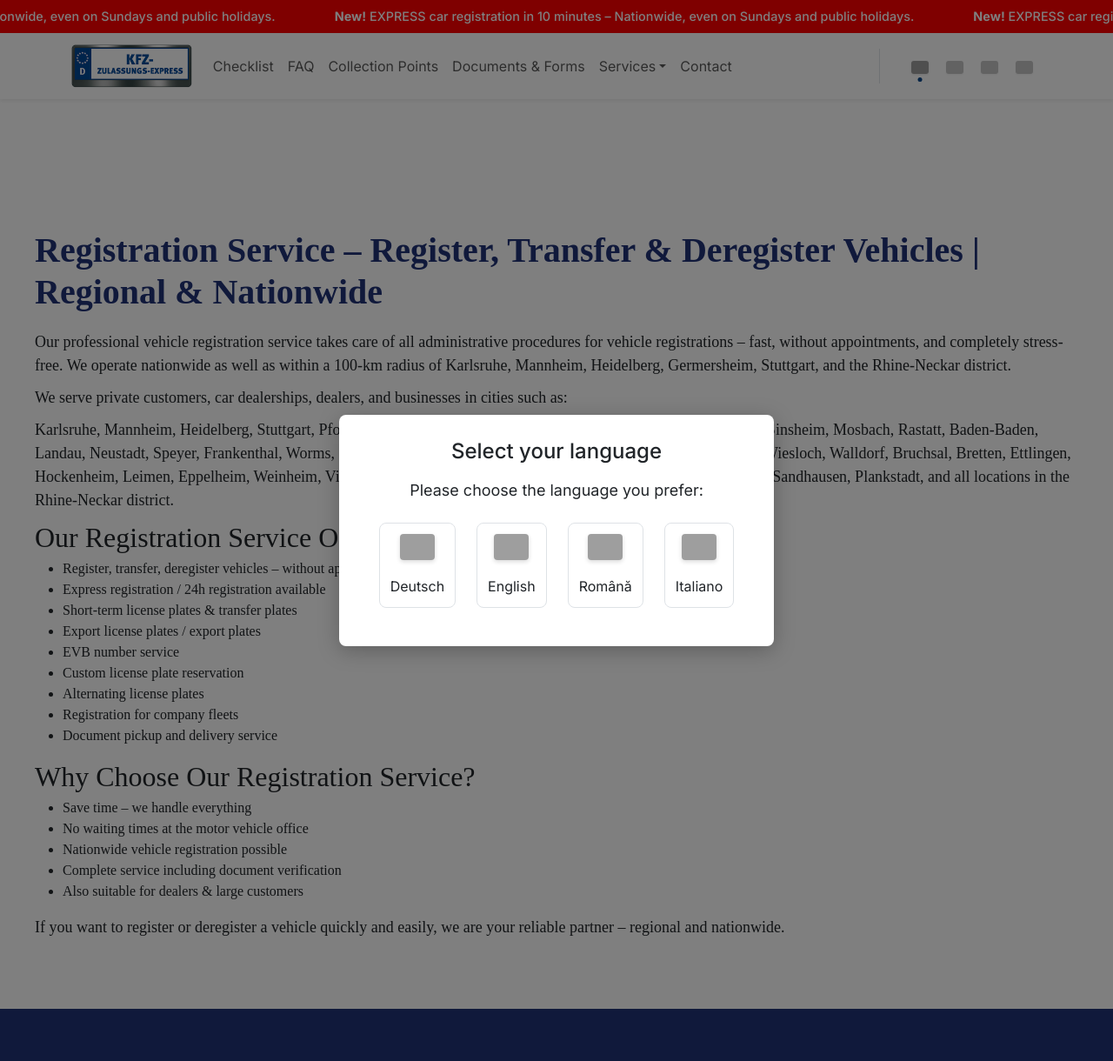
After one commit to Hamza4306/ExpressRegisteration, a Flask app: page /rechtlich/ueber-uns in a window 1280 px wide. The commit adds this page. Shown: the whole page at 87% size. Run offline with Flask 3, Linux system fonts and the light colour scheme; some libraries are stand-ins or nearby versions; some web fonts are replaced; grey boxes are pictures that could not be loaded.

Commit message:
Added About Us page.

```diff
--- a/app/blueprints/legal/views.py
+++ b/app/blueprints/legal/views.py
@@ -11,3 +11,8 @@ def imprint():
 @legal_bp.route('/datenschutz')
 def data_privacy():
     return render_template('data-privacy.html')
+
+
+@legal_bp.route('/ueber-uns')
+def about_us():
+    return render_template('about-us.html')
--- a/app/static/locales/en.json
+++ b/app/static/locales/en.json
@@ -967,5 +967,34 @@
     }
   },
   "ticker-strong": "New!",
-  "ticker-content": "EXPRESS car registration in 10 minutes – Nationwide, even on Sundays and public holidays."
+  "ticker-content": "EXPRESS car registration in 10 minutes – Nationwide, even on Sundays and public holidays.",
+  "about": {
+    "title": "Registration Service – Register, Transfer & Deregister Vehicles | Regional & Nationwide",
+    "intro": "Our professional vehicle registration service takes care of all administrative procedures for vehicle registrations – fast, without appointments, and completely stress-free. We operate nationwide as well as within a 100-km radius of Karlsruhe, Mannheim, Heidelberg, Germersheim, Stuttgart, and the Rhine-Neckar district.",
+    "regions": {
+      "intro": "We serve private customers, car dealerships, dealers, and businesses in cities such as:",
+      "cities": "Karlsruhe, Mannheim, Heidelberg, Stuttgart, Pforzheim, Heilbronn, Reutlingen, Tübingen, Ludwigsburg, Esslingen, Sinsheim, Mosbach, Rastatt, Baden-Baden, Landau, Neustadt, Speyer, Frankenthal, Worms, Bensheim, Heppenheim, Darmstadt, Kaiserslautern, Schwetzingen, Wiesloch, Walldorf, Bruchsal, Bretten, Ettlingen, Hockenheim, Leimen, Eppelheim, Weinheim, Viernheim, Lampertheim, Biblis, Östringen, Bad Schönborn, Nußloch, Sandhausen, Plankstadt, and all locations in the Rhine-Neckar district."
+    },
+    "services": {
+      "title": "Our Registration Service Offerings",
+      "item1": "Register, transfer, deregister vehicles – without appointment",
+      "item2": "Express registration / 24h registration available",
+      "item3": "Short-term license plates & transfer plates",
+      "item4": "Export license plates / export plates",
+      "item5": "EVB number service",
+      "item6": "Custom license plate reservation",
+      "item7": "Alternating license plates",
+      "item8": "Registration for company fleets",
+      "item9": "Document pickup and delivery service"
+    },
+    "why": {
+      "title": "Why Choose Our Registration Service?",
+      "item1": "Save time – we handle everything",
+      "item2": "No waiting times at the motor vehicle office",
+      "item3": "Nationwide vehicle registration possible",
+      "item4": "Complete service including document verification",
+      "item5": "Also suitable for dealers & large customers"
+    },
+    "closing": "If you want to register or deregister a vehicle quickly and easily, we are your reliable partner – regional and nationwide."
+  }
 }
--- /dev/null
+++ b/app/templates/about-us.html
@@ -0,0 +1,55 @@
+{% extends 'base.html' %}
+
+{% block title %}Über uns – Zulassungsdienst | Fahrzeug anmelden, ummelden & abmelden{% endblock %}
+
+{% block page_css %}
+<link rel="stylesheet" href="/static/assets/style/legal.min.css">
+{% endblock %}
+
+{% block content %}
+
+<div class="primary-section">
+    <div class="content">
+        <h1 data-i18n="about.title">Zulassungsdienst – Fahrzeug anmelden, ummelden & abmelden | regional & bundesweit</h1>
+
+        <p data-i18n="about.intro">
+            Unser professioneller Kfz-Zulassungsdienst übernimmt für Sie sämtliche Behördengänge rund um Fahrzeugzulassungen – schnell, ohne Termin und absolut stressfrei. Wir arbeiten bundesweit sowie im gesamten 100-km-Umkreis der Regionen Karlsruhe, Mannheim, Heidelberg, Germersheim, Stuttgart und Rhein-Neckar-Kreis.
+        </p>
+
+        <p data-i18n="about.regions.intro">
+            Wir betreuen Privatkunden, Autohäuser, Händler und Unternehmen in Städten wie:
+        </p>
+
+        <p data-i18n="about.regions.cities">
+            Karlsruhe, Mannheim, Heidelberg, Stuttgart, Pforzheim, Heilbronn, Reutlingen, Tübingen, Ludwigsburg, Esslingen, Sinsheim, Mosbach, Rastatt, Baden-Baden, Landau, Neustadt, Speyer, Frankenthal, Worms, Bensheim, Heppenheim, Darmstadt, Kaiserslautern, Schwetzingen, Wiesloch, Walldorf, Bruchsal, Bretten, Ettlingen, Hockenheim, Leimen, Eppelheim, Weinheim, Viernheim, Lampertheim, Biblis, Östringen, Bad Schönborn, Nußloch, Sandhausen, Plankstadt und sämtliche Orte im Rhein-Neckar-Kreis.
+        </p>
+
+        <h2 data-i18n="about.services.title">Unsere Zulassungsdienst-Leistungen</h2>
+        <ul>
+            <li data-i18n="about.services.item1">Auto anmelden, ummelden, abmelden – ohne Termin</li>
+            <li data-i18n="about.services.item2">Express-Zulassung / 24h-Zulassung möglich</li>
+            <li data-i18n="about.services.item3">Kurzzeitkennzeichen & Überführungskennzeichen</li>
+            <li data-i18n="about.services.item4">Ausfuhrkennzeichen / Exportkennzeichen</li>
+            <li data-i18n="about.services.item5">EVB-Nummer Service</li>
+            <li data-i18n="about.services.item6">Wunschkennzeichen-Reservierung</li>
+            <li data-i18n="about.services.item7">Wechselkennzeichen</li>
+            <li data-i18n="about.services.item8">Zulassung für Firmenflotten</li>
+            <li data-i18n="about.services.item9">Abhol- und Bringservice von Unterlagen</li>
+        </ul>
+
+        <h2 data-i18n="about.why.title">Warum unser Zulassungsdienst?</h2>
+        <ul>
+            <li data-i18n="about.why.item1">Zeit sparen – wir übernehmen alles</li>
+            <li data-i18n="about.why.item2">Keine Wartezeiten beim Straßenverkehrsamt</li>
+            <li data-i18n="about.why.item3">Bundesweite Fahrzeugzulassung möglich</li>
+            <li data-i18n="about.why.item4">Komplettservice inkl. Unterlagenprüfung</li>
+            <li data-i18n="about.why.item5">Auch für Händler & Großkunden geeignet</li>
+        </ul>
+
+        <p data-i18n="about.closing">
+            Wenn Sie ein Fahrzeug schnell und unkompliziert anmelden oder abmelden möchten, sind wir Ihr zuverlässiger Ansprechpartner – regional und bundesweit.
+        </p>
+    </div>
+</div>
+
+{% endblock %}
--- a/app/templates/footer.html
+++ b/app/templates/footer.html
@@ -49,6 +49,7 @@
                             <a href="{{ url_for('services.deregister') }}" data-i18n="footer.deregister">Fahrzeug-Abmeldung</a>
                         </div>
                         <div class="links-list">
+                            <a href="{{ url_for('legal.about_us') }}" data-i18n="footer.about">Über uns</a>
                             <a href="{{ url_for('core.partner') }}" data-i18n="footer.partner">Partner</a>
                             <a href="{{ url_for('legal.data_privacy') }}" data-i18n="footer.privacy">Datenschutz</a>
                             <a href="{{ url_for('legal.imprint') }}" data-i18n="footer.imprint">Impressum</a>
```
Also changed, not shown: app/static/locales/it.json (+30 -1 lines), app/static/locales/ro.json (+30 -1 lines), app/static/locales/de.json.
